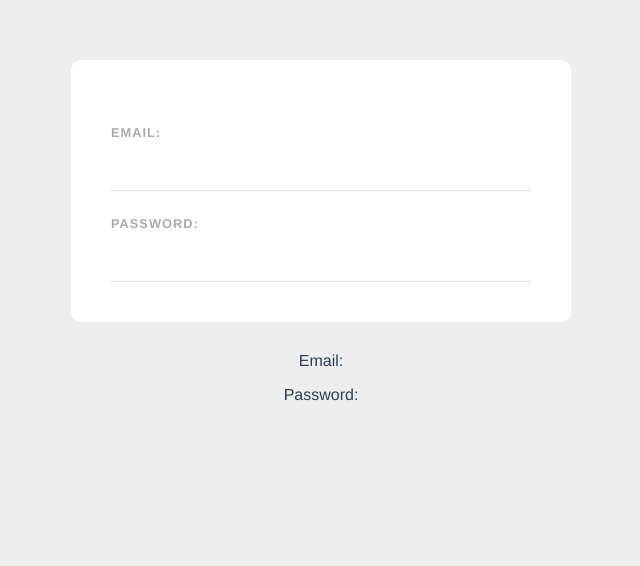
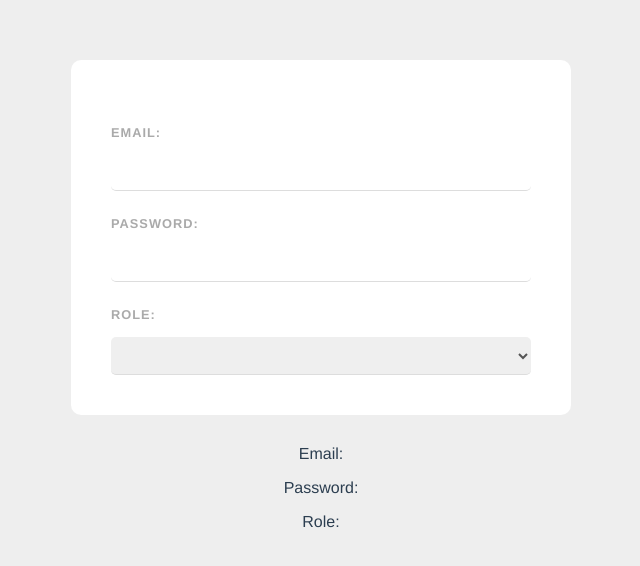
Before and after one commit to PedroHamzehT/web-form, a Vue app: page / in a window 1280 px wide. Shown: the top 566 px of the page, without its empty margins (319-959 px from the left). Built offline with nearby package versions, Linux system fonts and the light colour scheme.

Commit message:
Implement the select tag to see how the v-model works with it

```diff
--- a/src/components/SignupForm.vue
+++ b/src/components/SignupForm.vue
@@ -5,10 +5,17 @@
 
     <label>Password: </label>
     <input type="password" required v-model="password"/>
+
+    <label>Role: </label>
+    <select v-model="role">
+      <option value="Web developer">Web developer</option>
+      <option value="Web designer">Web designer</option>
+    </select>
   </form>
 
   <p>Email: {{ email }} </p>
   <p>Password: {{ password }} </p>
+  <p>Role: {{ role }} </p>
 </template>
 
 <script>
@@ -17,6 +24,7 @@
     return {
       email: '',
       password: '',
+      role: '',
     }
   }
 }
@@ -40,7 +48,7 @@
     letter-spacing: 1px;
     font-weight: bold;
   }
-  input {
+  input, select {
     display: block;
     padding: 10px 6px;
     width: 100%;
@@ -48,5 +56,6 @@
     border: none;
     border-bottom: 1px solid #ddd;
     color: #555;
+    border-radius: 5px;
   }
 </style>
```
